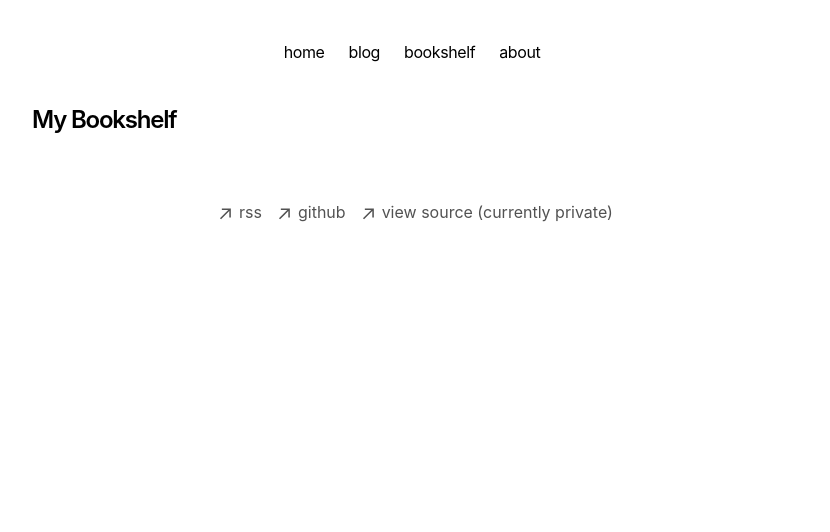
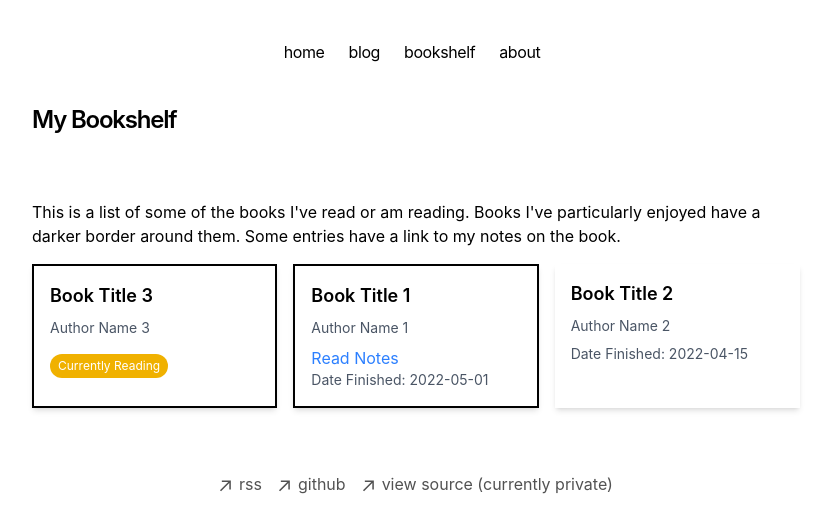
Before and after one commit to AKlyuev/arsenklyuev.com, a Next.js app: page /bookshelf in a window 1280 px wide. Shown: the top 532 px of the page, without its empty margins (224-1054 px from the left). Built offline with nearby package versions, Linux system fonts and the light colour scheme.

Commit message:
Creating bookshelf. Currently uses grid.

```diff
--- a/app/(pages)/bookshelf/page.tsx
+++ b/app/(pages)/bookshelf/page.tsx
@@ -1,6 +1,8 @@
+import Bookshelf from "app/components/bookshelf";
+
 export const metadata = {
-  title: "Blog",
-  description: "Read my blog.",
+  title: "Bookshelf - Arsen Klyuev",
+  description: "My Bookshelf.",
 };
 
 export default function Page() {
@@ -9,6 +11,7 @@ export default function Page() {
       <h1 className="font-semibold text-2xl mb-8 tracking-tighter">
         My Bookshelf
       </h1>
+      <Bookshelf />
     </section>
   );
 }
--- /dev/null
+++ b/app/components/bookshelf.tsx
@@ -0,0 +1,70 @@
+// pages/bookshelf.js
+
+import React from 'react';
+import Link from 'next/link';
+
+const Bookshelf = () => {
+  // Sample data for books
+  const books = [
+    {
+      id: 1,
+      title: "Book Title 1",
+      author: "Author Name 1",
+      notes: "Some notes about Book 1...",
+      slug: "book1",
+      favorite: true,
+      date_finished: "2022-05-01"
+    },
+    {
+      id: 2,
+      title: "Book Title 2",
+      author: "Author Name 2",
+      slug: "book2",
+      favorite: false,
+      date_finished: "2022-04-15"
+    },
+    {
+      id: 3,
+      title: "Book Title 3",
+      author: "Author Name 3",
+      slug: "book3",
+      favorite: true,
+    },
+    // Add more books as needed
+  ];
+
+  // Sort books array by date_finished in reverse chronological order
+  const sortedBooks = [...books].sort((a, b) => {
+    if (!a.date_finished && !b.date_finished) return 0;
+    if (!a.date_finished) return -1;
+    if (!b.date_finished) return 1;
+    return +new Date(b.date_finished) - +new Date(a.date_finished);
+  });
+
+  return (
+    <div className="container mx-auto py-8">
+      <p className="mb-4">This is a list of some of the books I've read or am reading. Books I've particularly enjoyed have a darker border around them. Some entries have a link to my notes on the book.</p>
+      <div className="grid grid-cols-1 md:grid-cols-2 lg:grid-cols-3 gap-4">
+        {sortedBooks.map(book => (
+          <div key={book.id} className={`bg-white shadow-md p-4 ${book.favorite ? 'border-2' : ''}`}>
+            <h2 className="text-lg font-semibold mb-2">{book.title}</h2>
+            <p className="text-sm text-gray-600 mb-2">{book.author}</p>
+            {book.notes && (
+              <Link href={`/books/${book.slug}`} className="text-blue-500">
+                Read Notes
+              </Link>
+            )}
+            {book.date_finished && (
+              <p className="text-sm text-gray-600">Date Finished: {book.date_finished}</p>
+            )}
+            {!book.date_finished && (
+              <span className="inline-block bg-yellow-500 text-white px-2 py-1 rounded-full text-xs mt-2">Currently Reading</span>
+            )}
+          </div>
+        ))}
+      </div>
+    </div>
+  );
+};
+
+export default Bookshelf;
```
